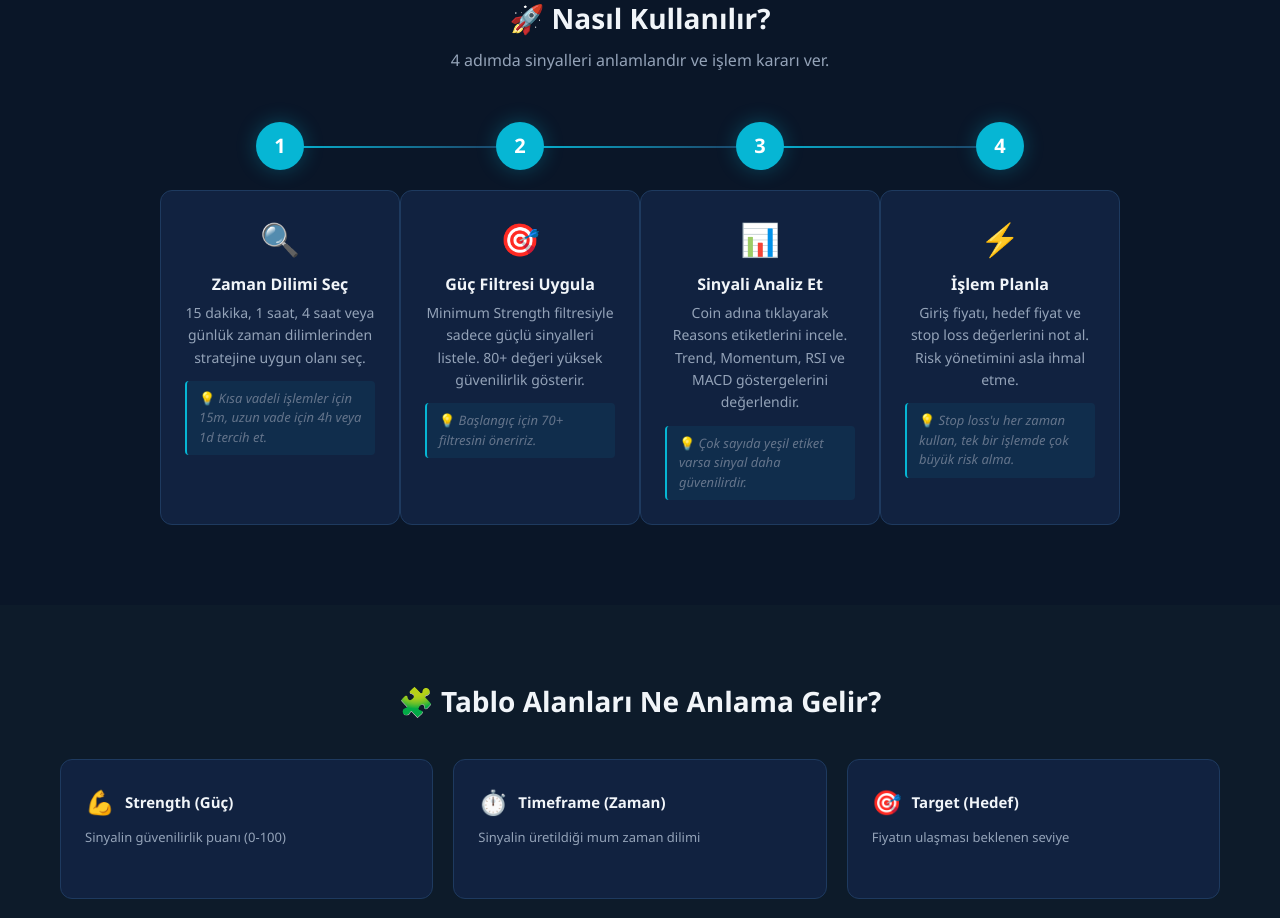
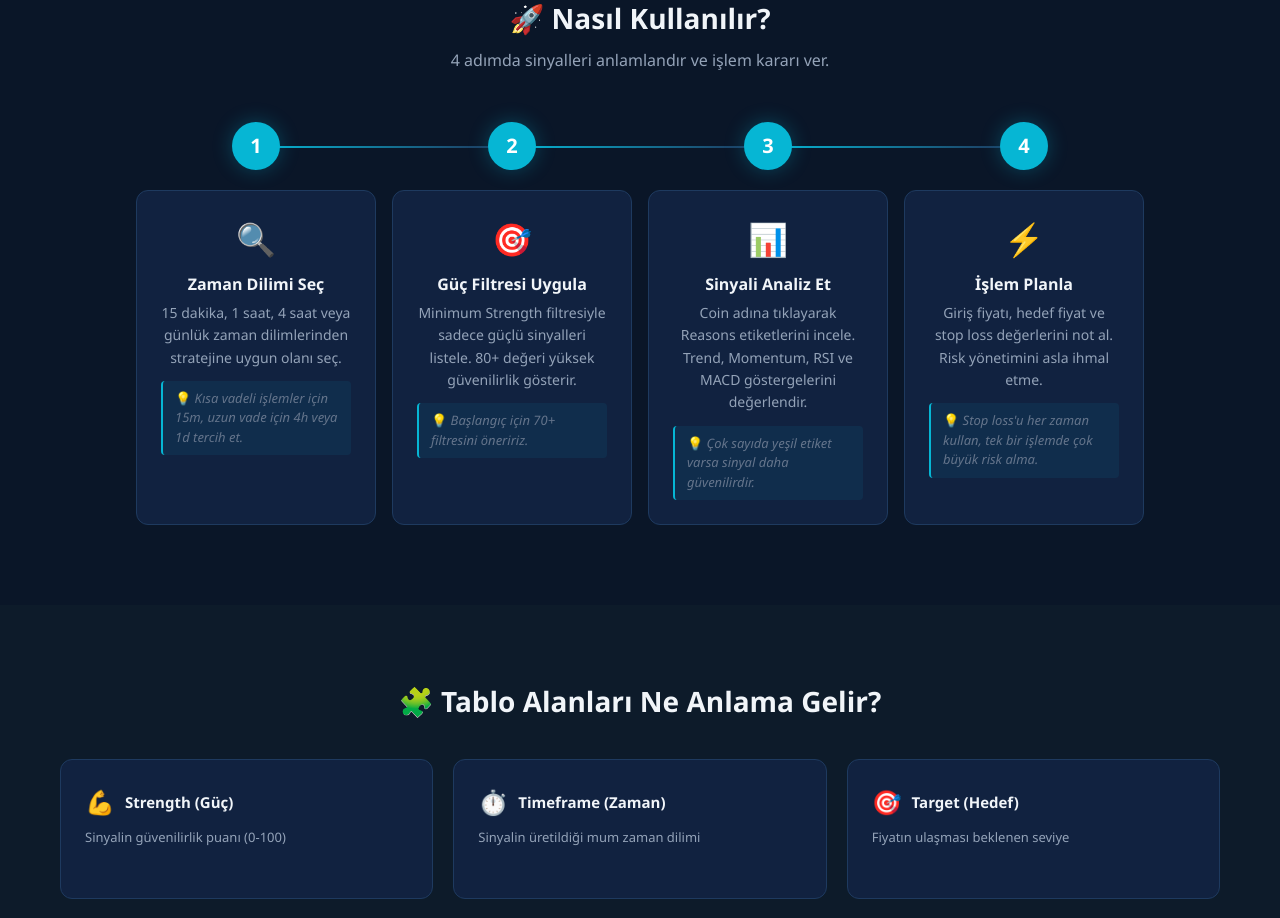
Before and after one commit to enesbuyukbas/CryptoBot, an Angular app in the folder frontend-service/frontend/: page /guide in a window 1280 px wide. Shown: the part 1180-2098 px from the top of the page. Built offline with nearby package versions, Linux system fonts and the light colour scheme; no server answers.

Commit message:
feat: guide page mini update

```diff
--- a/frontend-service/frontend/src/app/pages/guide/guide.component.css
+++ b/frontend-service/frontend/src/app/pages/guide/guide.component.css
@@ -246,7 +246,7 @@
    ============================================ */
 .steps-container {
   display: flex;
-  gap: 0;
+  gap: 16px;
   justify-content: center;
   align-items: stretch;
   margin-top: 48px;
```
